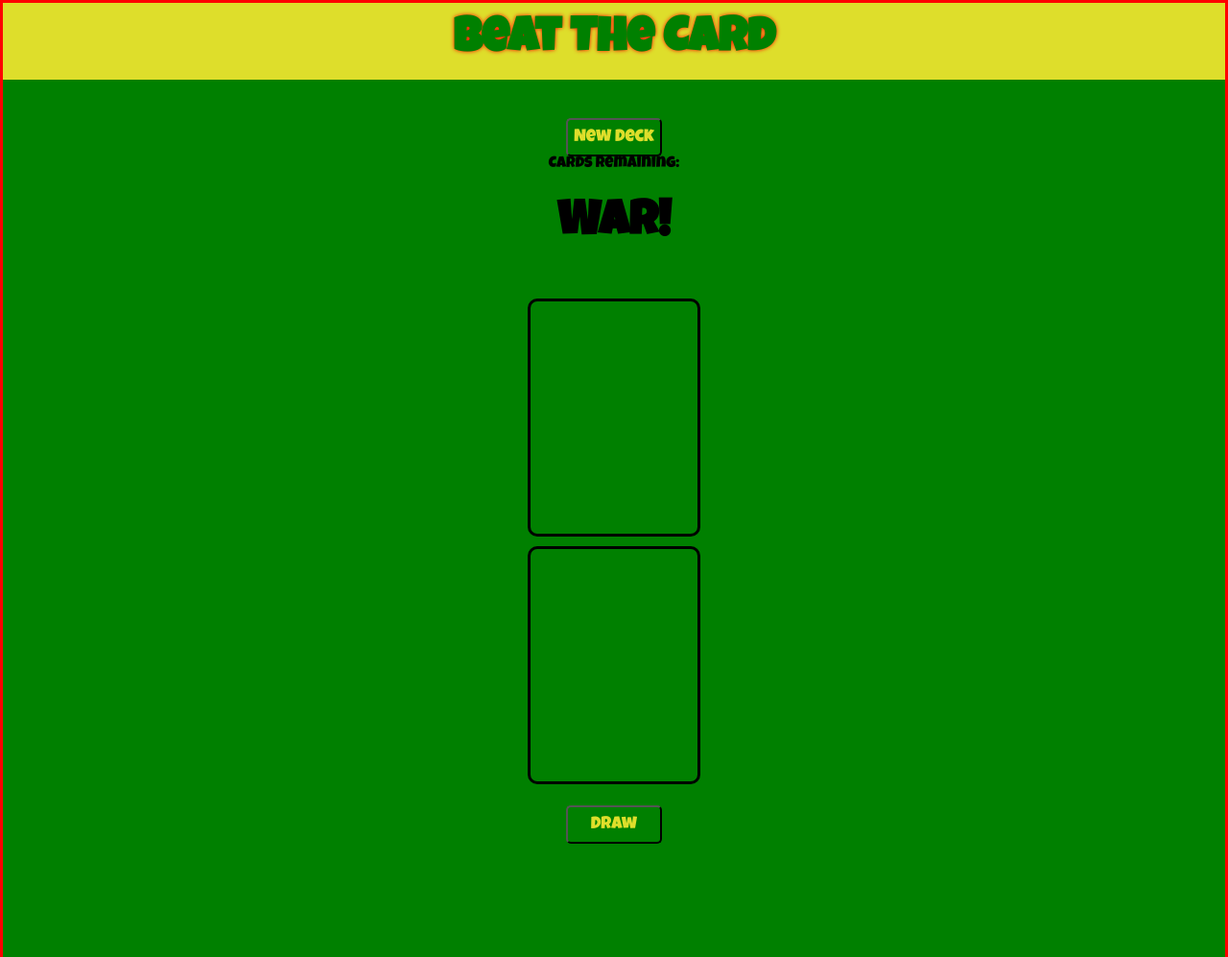
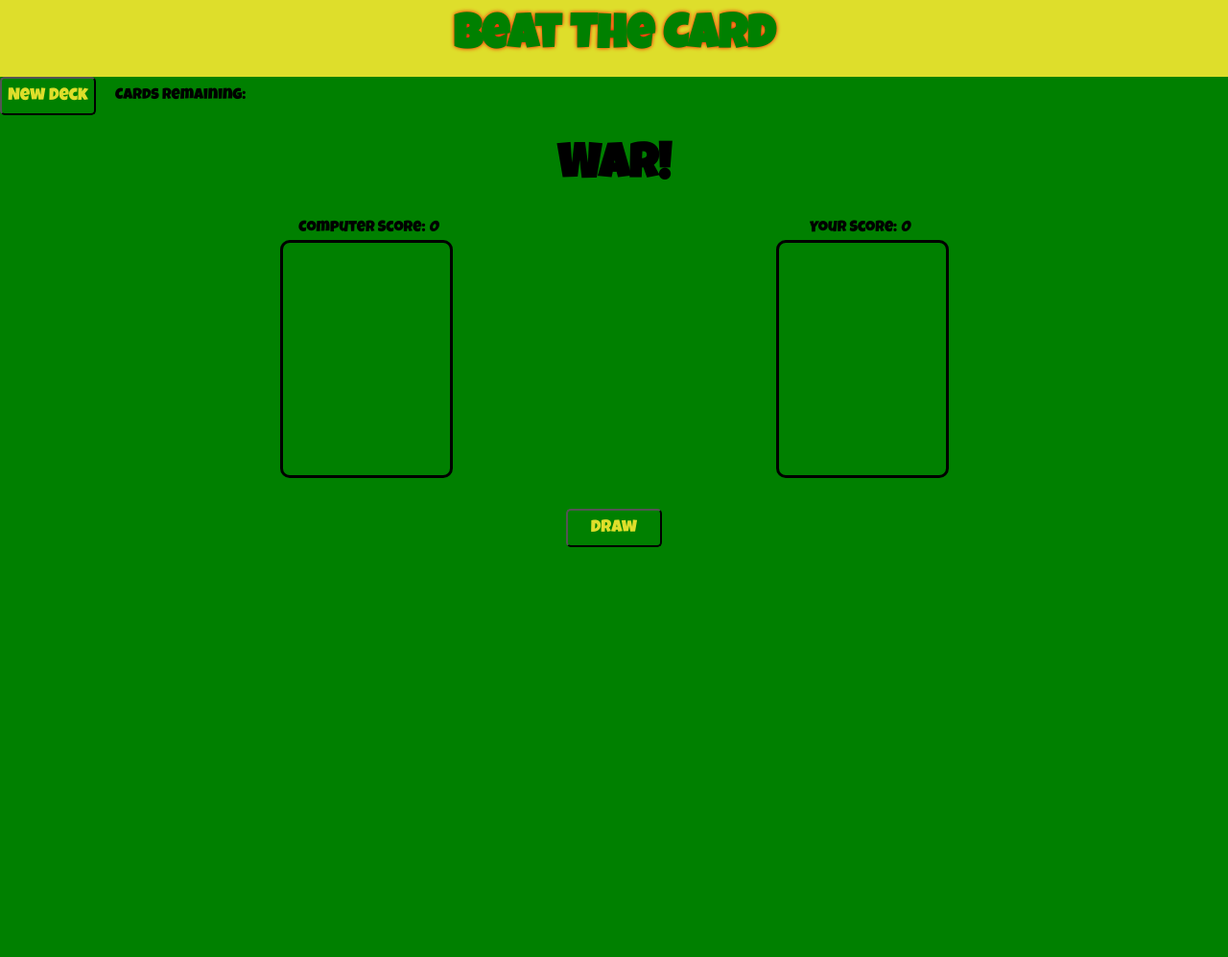
Before and after one commit to lucagi89/Simple-Cards-Game, a plain HTML site: page index.html in a window 1280 px wide. Shown: the whole page at 96% size. After the commit the page ends 800 px from the top, so only its background shows below. Drawn offline with Linux system fonts and the light colour scheme.

Commit message:
game almost finished

```diff
--- a/index.css
+++ b/index.css
@@ -12,7 +12,6 @@ body{
     height: 1000px;
     overflow:scroll;
     background-color: green;
-    border: 3px solid rgb(255, 0, 0);
     text-align: center;
 }
 
@@ -24,12 +23,17 @@ header{
     font-size: 50px;
     font-weight: 900;
     line-height: 80px;
-    margin-bottom: 40px;
+}
+
+.page-top{
+    display: flex;
+    align-items: center;
+    gap: 20px;
 }
 main{
-    margin: 30px auto;
+    margin: 30px auto 0px;
     width:80%;
-    height:700px;
+    height:630px;
 }
 
 /* border: 3px solid rgb(255, 0, 0); */
@@ -74,3 +78,42 @@ img{
     margin:30px;
     font-size: 50px;
 }
+
+
+@media(min-width:400px){
+    html{
+        height: 600px;
+    }
+    body{
+        height: 600px;
+        overflow:none;
+    }
+    main{
+        display: grid;
+        grid-template-columns: 1fr 1fr;
+        grid-template-rows: 20px 400px;
+        grid-template-areas:
+        'computer your'
+        'cards cards';
+        height:300px;
+        }
+
+    .cards-container{
+        flex-direction: row;
+        justify-content: space-around;
+        align-items: flex-start;
+        height: 300px;
+        grid-area: cards;
+    }
+
+    #your-score{
+        grid-area: your-score;
+    }
+
+    #computer-score{
+        grid-area: computer-score;
+    }
+
+
+
+}
--- a/index.html
+++ b/index.html
@@ -13,16 +13,20 @@
 <body>
 
     <header>Beat The Card</header>
-    <button id = 'new-deck-btn'>New Deck</button>
-    <p>Cards Remaining:<em id = 'remaining-cards'></em> </p>
+    <div class="page-top">
+        <button id = 'new-deck-btn'>New Deck</button>
+        <p>Cards Remaining:<em id = 'remaining-cards'></em> </p>
+    </div>
     <h2 id="verdict">War!</h2>
     <main>
+        <p>Computer Score: <em id="computer-score"></em></p>
         <div id = 'cards-container' class = 'cards-container'>
             <div class = 'card'></div>
             <div class = 'card'></div>
         </div>
-        <button id = 'draw-btn'>Draw</button>
+        <p>Your Score: <em id="your-score"></em></p>
     </main>
+    <button id = 'draw-btn'>Draw</button>
     <script src="index.js"></script>
 </body>
 </html>
--- a/index.js
+++ b/index.js
@@ -1,6 +1,8 @@
 
 const newDeckBtn = document.getElementById('new-deck-btn')
 const drawBtn = document.getElementById('draw-btn')
+let computerScore = 0
+let yourScore = 0
 let deckId
 
 function getDeck(){
@@ -34,19 +36,37 @@ function winner(cardsArray){
     const card2 = valuesArray.indexOf(cardsArray[1].value)
 
     if(card1 > card2){
+        computerScore++
+        document.getElementById('computer-score').textContent = computerScore
         return 'Computer wins!'
     }else if(card1 < card2){
+        yourScore++
+        document.getElementById('your-score').textContent = yourScore
         return 'You Win!'
     }else{
         return "It's a War!!"
     }
 }
 
+document.getElementById('computer-score').textContent = computerScore
+document.getElementById('your-score').textContent = yourScore
+
 function updateRemainingCards(remaining){
     document.getElementById('remaining-cards').textContent = ' ' + remaining
     if(remaining === 0){
         drawBtn.disabled = true;
+        theWinner()
     }
+}
+
+function theWinner(){
+    if (computerScore > yourScore){
+        document.getElementById('verdict').textContent = 'Computer Wins the Game!'
+    }else{
+        document.getElementById('verdict').textContent = 'You Win the Game!'
+    }
+
+    setInterval(() => location.reload(), 3000)
 }
 
 
```
